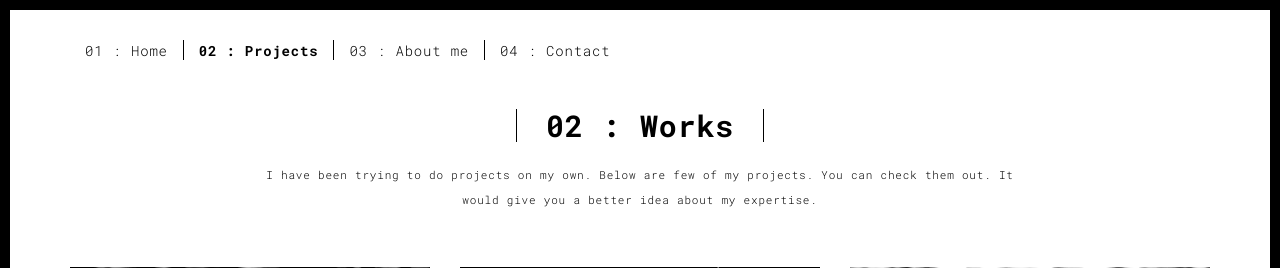
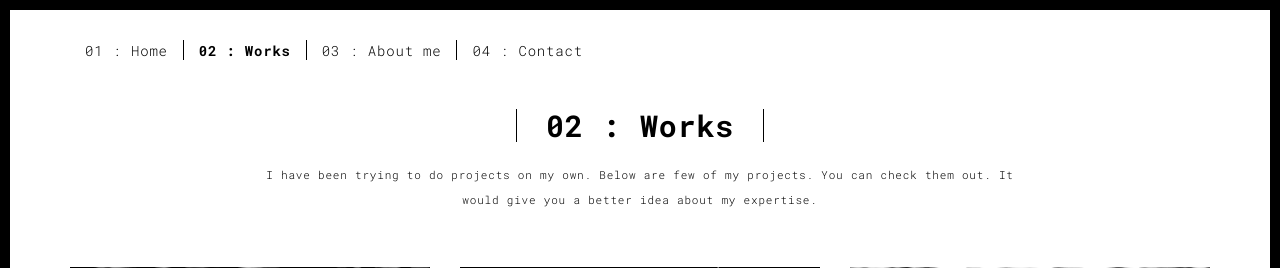
Before and after one commit to SirazSium84/portfolio-webpage, a Flask app: page /works.html in a window 1280 px wide. Shown: the top 268 px of the page. Run offline with Flask 2, Linux system fonts and the light colour scheme; some libraries are stand-ins or nearby versions.

Commit message:
Updating the files

```diff
--- a/templates/index.html
+++ b/templates/index.html
@@ -58,7 +58,7 @@
               <h1>Hello,<br>
                 <span id="typed-strings">
                   <span>I'm Siraz Sium</span>
-                  <span>Python Expert</span>
+                  <span>Python Enthusiast</span>
                   <span>Working as a Freelancer</span>
                 </span>
                 <span id="typed"></span>
--- a/templates/works.html
+++ b/templates/works.html
@@ -38,7 +38,7 @@
       <div class="collapse navbar-collapse" id="navbar-collapse">
         <ul class="nav navbar-nav ">
           <li><a href="./index.html" title="">01 : Home</a></li>
-          <li><a href="./works.html" title="">02 : Projects</a></li>
+          <li><a href="./works.html" title="">02 : Works</a></li>
           <li><a href="./about.html" title="">03 : About me</a></li>
           <li><a href="./contact.html" title="">04 : Contact</a></li>
         </ul>
@@ -75,7 +75,7 @@
                       <div class="card-container card-container-lg">
                         <h4>001/006</h4>
                         <h3>Password Checker using API</h3>
-                        <p>With the help of API from ";--have i been pwned?" and using Secure Hash Algorithm-1, this script checks the security of a password saved on a text file. </p>
+                        <p>With the help of API from ";--have i been pwned?" and using Secure Hash Algorithm-1, this script checks the security of a password saved on a text file.</p>
                         <a href="https://github.com/SirazSium84/Password-Checker"  target="_blank" title="" class="btn btn-default">Discover</a>
                       </div>
                     </div>
```
